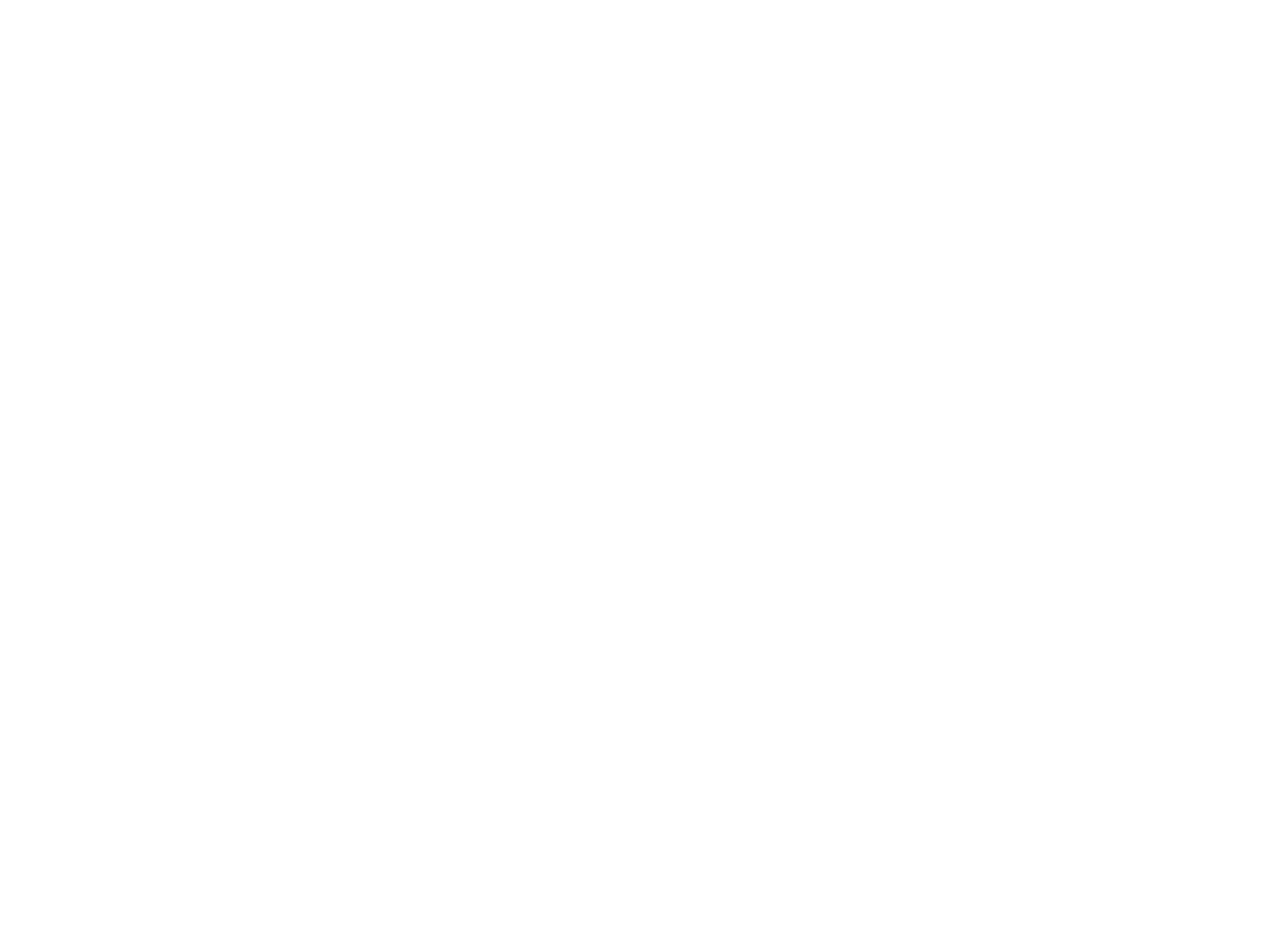
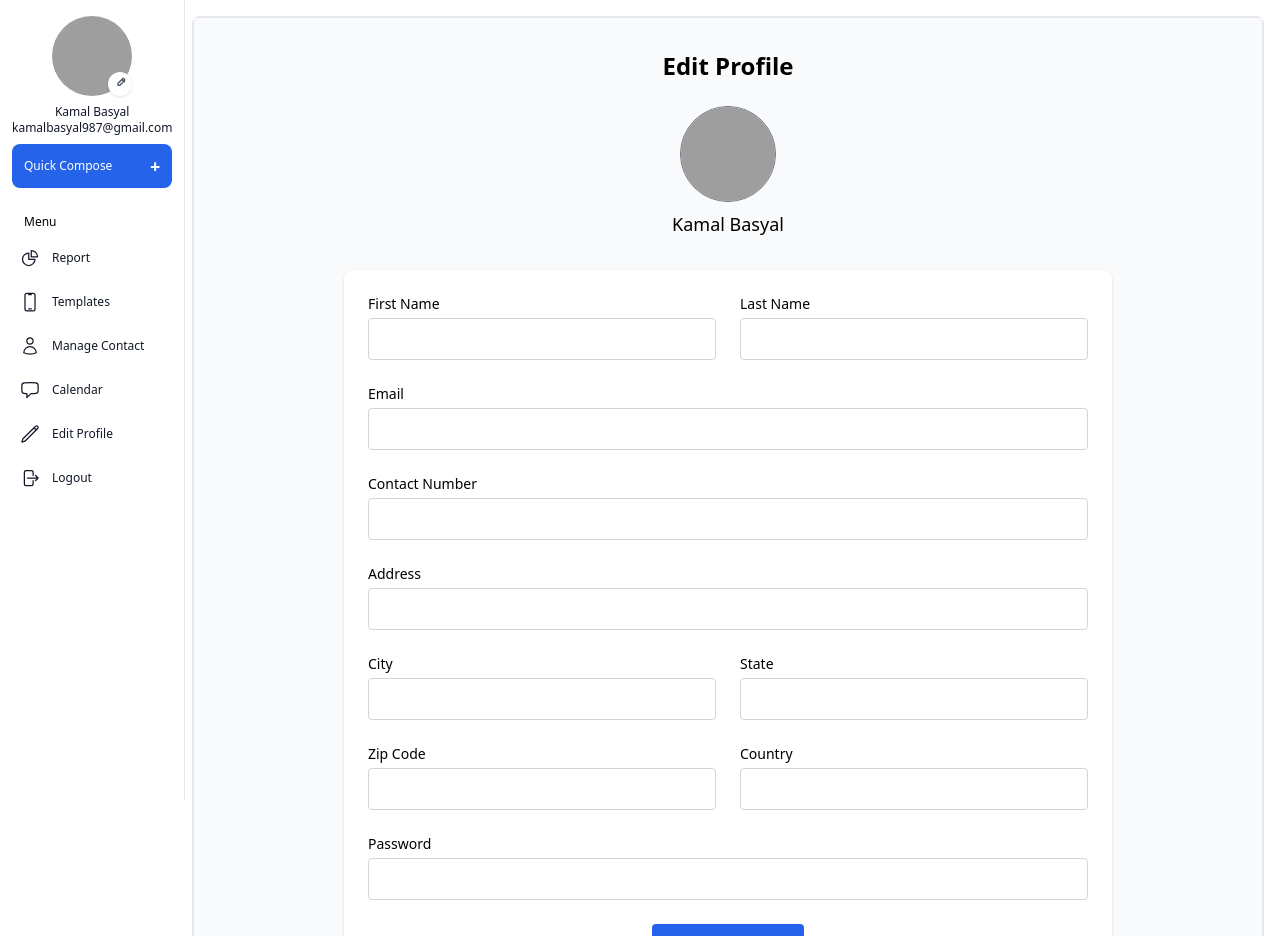
Before and after one commit to karanraju/Goldtree, a React (Vite) app: page /user/editProfile in a window 1280 px wide. Before the commit this address had no page. Shown: the top 936 px of the page. Before the commit the page ends 800 px from the top, so only its background shows below. Built offline with nearby package versions, Linux system fonts and the light colour scheme; grey boxes are pictures that could not be loaded.

Commit message:
react xlsx and edit profile form

```diff
--- a/package.json
+++ b/package.json
@@ -22,7 +22,8 @@
     "react-dom": "^19.1.0",
     "react-icons": "^5.5.0",
     "react-router": "^7.6.0",
-    "sweetalert2": "^11.21.2"
+    "sweetalert2": "^11.21.2",
+    "xlsx": "https://cdn.sheetjs.com/xlsx-0.20.3/xlsx-0.20.3.tgz"
   },
   "devDependencies": {
     "@eslint/js": "^9.25.0",
--- /dev/null
+++ b/src/components/sheetjs/sheetjs.jsx
@@ -0,0 +1,11 @@
+import { useState } from 'react';
+import { read, utils, writeFile } from 'xlsx';
+
+const Sheetjs=()=>{
+    const [contact, setContact] = useState([])
+    return(
+        <>
+
+        </>
+    )
+}
--- a/src/config/routing.config.jsx
+++ b/src/config/routing.config.jsx
@@ -8,6 +8,7 @@
 import UserReport from '../layout/user.report';
 import ManageContacts from '../layout/managecontacts';
 import MyCalendar from '../components/calendar/mycalendar';
+import EditProfile from '../layout/edit.profile';
 
 const RoutingConfig = () => {
   return (
@@ -23,6 +24,7 @@
         <Route path="dashboard" element={<UserDashboard />} />
         <Route path="contacts" element={<ManageContacts/>} />
         <Route path="calendar" element={<MyCalendar/>}/>
+        <Route path="editProfile" element={<EditProfile/>}/>
       </Route>
     </Routes>
   );
--- /dev/null
+++ b/src/layout/edit.profile.jsx
@@ -0,0 +1,131 @@
+import goldTree from "../assets/images/goldtree.png";
+
+const EditProfile = () => {
+    return (
+        <>
+            <div className="bg-gray-50 py-8 px-4">
+                <h3 className="text-2xl font-semibold text-center mb-6">Edit Profile</h3>
+                <div className="flex flex-col items-center justify-center mb-8">
+                    <img
+                        className="h-24 w-24 rounded-full border border-gray-500"
+                        src={goldTree}
+                        alt="Profile"
+                    />
+                    <label className="mt-2 text-lg font-medium">Kamal Basyal</label>
+                </div>
+
+
+                <form className="max-w-3xl mx-auto bg-white p-6 rounded-lg shadow space-y-6">
+
+                    <div className="flex gap-6">
+                        <div className="flex flex-col w-full">
+                            <label htmlFor="firstName" className="mb-1 text-sm font-medium">First Name</label>
+                            <input
+                                id="firstName"
+                                className="border border-gray-300 rounded px-3 py-2"
+                                type="text"
+                            />
+                        </div>
+                        <div className="flex flex-col w-full">
+                            <label htmlFor="lastName" className="mb-1 text-sm font-medium">Last Name</label>
+                            <input
+                                id="lastName"
+                                className="border border-gray-300 rounded px-3 py-2"
+                                type="text"
+                            />
+                        </div>
+                    </div>
+
+
+                    <div className="flex flex-col">
+                        <label htmlFor="email" className="mb-1 text-sm font-medium">Email</label>
+                        <input
+                            id="email"
+                            className="border border-gray-300 rounded px-3 py-2"
+                            type="email"
+                        />
+                    </div>
+
+                    <div className="flex flex-col">
+                        <label htmlFor="contact" className="mb-1 text-sm font-medium">Contact Number</label>
+                        <input
+                            id="contact"
+                            className="border border-gray-300 rounded px-3 py-2"
+                            type="text"
+                        />
+                    </div>
+
+
+                    <div className="flex flex-col">
+                        <label htmlFor="address" className="mb-1 text-sm font-medium">Address</label>
+                        <input
+                            id="address"
+                            className="border border-gray-300 rounded px-3 py-2"
+                            type="text"
+                        />
+                    </div>
+
+                    <div className="flex gap-6">
+                        <div className="flex flex-col w-full">
+                            <label htmlFor="city" className="mb-1 text-sm font-medium">City</label>
+                            <input
+                                id="city"
+                                className="border border-gray-300 rounded px-3 py-2"
+                                type="text"
+                            />
+                        </div>
+                        <div className="flex flex-col w-full">
+                            <label htmlFor="state" className="mb-1 text-sm font-medium">State</label>
+                            <input
+                                id="state"
+                                className="border border-gray-300 rounded px-3 py-2"
+                                type="text"
+                            />
+                        </div>
+                    </div>
+
+
+                    <div className="flex gap-6">
+                        <div className="flex flex-col w-full">
+                            <label htmlFor="zip" className="mb-1 text-sm font-medium">Zip Code</label>
+                            <input
+                                id="zip"
+                                className="border border-gray-300 rounded px-3 py-2"
+                                type="text"
+                            />
+                        </div>
+                        <div className="flex flex-col w-full">
+                            <label htmlFor="country" className="mb-1 text-sm font-medium">Country</label>
+                            <input
+                                id="country"
+                                className="border border-gray-300 rounded px-3 py-2"
+                                type="text"
+                            />
+                        </div>
+                    </div>
+
+                    <div className="flex flex-col">
+                        <label htmlFor="password" className="mb-1 text-sm font-medium">Password</label>
+                        <input
+                            id="password"
+                            className="border border-gray-300 rounded px-3 py-2"
+                            type="password"
+                        />
+                    </div>
+
+                    <div className="text-center">
+                        <button
+                            type="submit"
+                            className="bg-blue-600 text-white px-6 py-2 rounded hover:bg-blue-700 transition"
+                        >
+                            Save Changes
+                        </button>
+                    </div>
+                </form>
+            </div>
+        </>
+
+    );
+};
+
+export default EditProfile;
--- a/src/layout/userlayout.jsx
+++ b/src/layout/userlayout.jsx
@@ -148,8 +148,8 @@
                             </NavLink>
                         </li>
                         <li>
-                            <a
-                                href="#"
+                            <NavLink
+                                to="/user/editprofile"
                                 className="flex items-center p-2 text-gray-900 rounded-lg hover:bg-gray-100  group"
                             >
                                 <svg
@@ -167,7 +167,7 @@
                                     />
                                 </svg>
                                 <span className="flex-1 ms-3 text-xs whitespace-nowrap">Edit Profile</span>
-                            </a>
+                            </NavLink>
                         </li>
                         <li>
                             <a
```
Also changed, not shown: src/components/calendar/mycalendar.jsx (+65 -16 lines), 1 other file (tests, documents, lock files or other folders).
